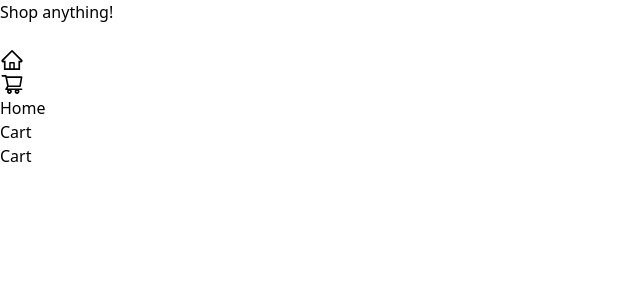
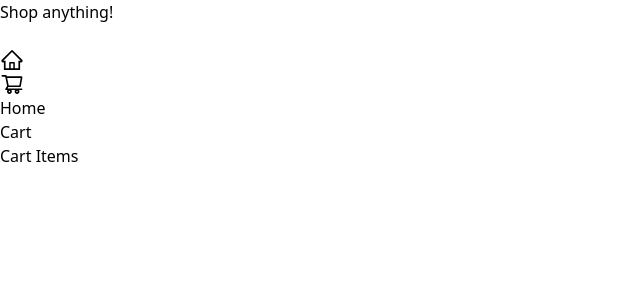
Before and after one commit to Oyinbrakemigrace/E-commerce-with-react, a React (Create React App) app: page /cart in a window 1280 px wide. Shown: the top 300 px of the page, without its empty margins (0-640 px from the left). Built offline with nearby package versions, Linux system fonts and the light colour scheme.

Commit message:
added cart functionality

```diff
--- a/src/pages/Cart/Cart.js
+++ b/src/pages/Cart/Cart.js
@@ -1,8 +1,16 @@
 import React from 'react'
+import { Products } from '../../composables/Products'
+import CartContainer from './CartContainer'
+
 
 const Cart = () => {
   return (
-    <div>Cart</div>
+    <div>
+      <h1 className='text-center'>Cart Items</h1>
+      <div>
+        {Products.map((product)=><CartContainer data={product} />)}
+      </div>
+    </div>
   )
 }
 
--- /dev/null
+++ b/src/pages/Cart/CartContainer.js
@@ -0,0 +1,20 @@
+import React, { useContext } from 'react'
+import { HomeContext } from '../../context/HomeContext'
+
+const CartContainer = (props) => {
+    const { id, productName, productImage, price } = props.data;
+    const{cartItems, addToCart, removeFromCart} = useContext(HomeContext)
+  return (
+    <div>
+        {cartItems[id] > 0 &&
+        <div className=''>
+            <img src={productImage} alt="" />
+            <p><b>{productName}</b></p>
+            <p>{price}</p>
+        </div>
+        }
+    </div>
+  )
+}
+
+export default CartContainer
```
